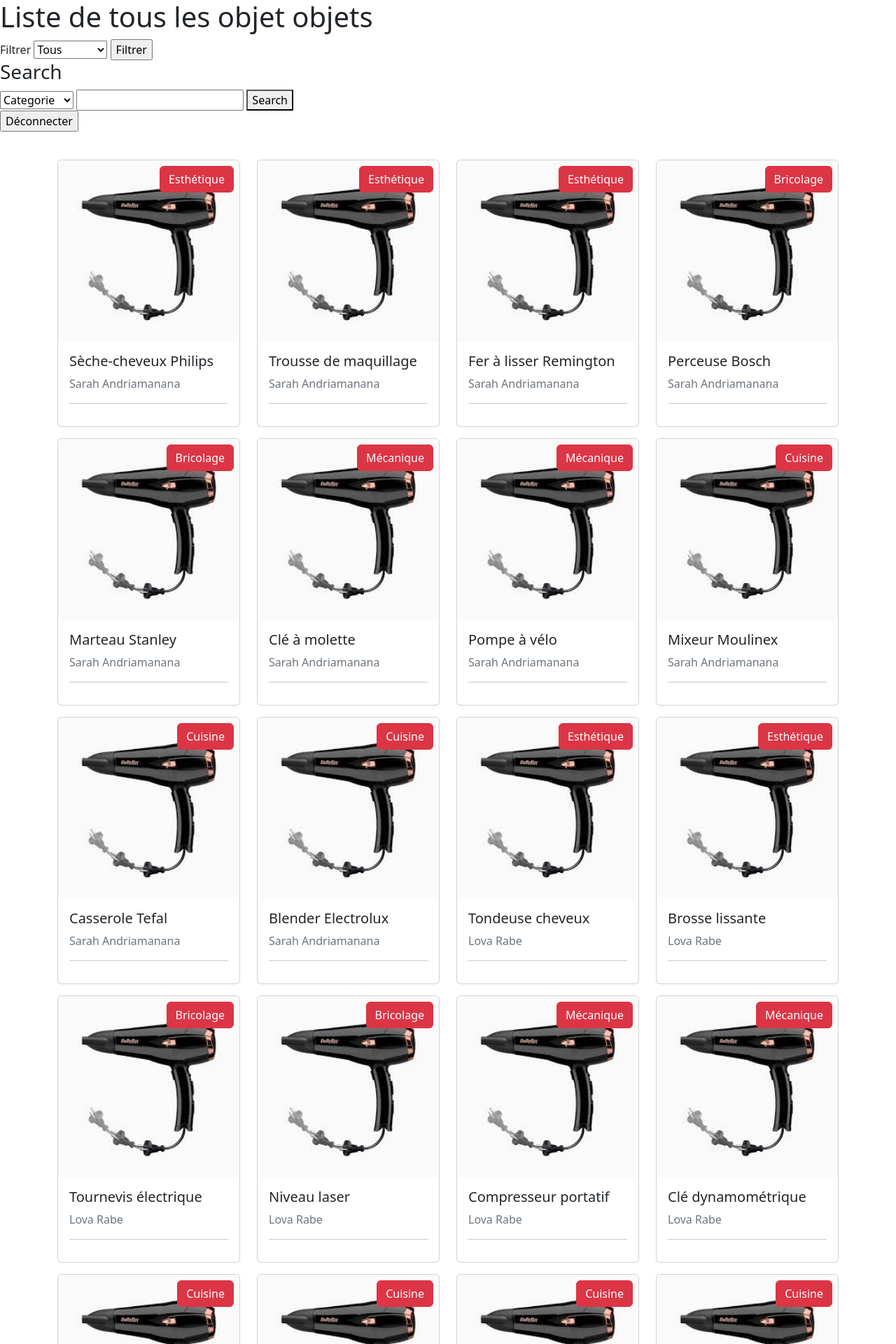
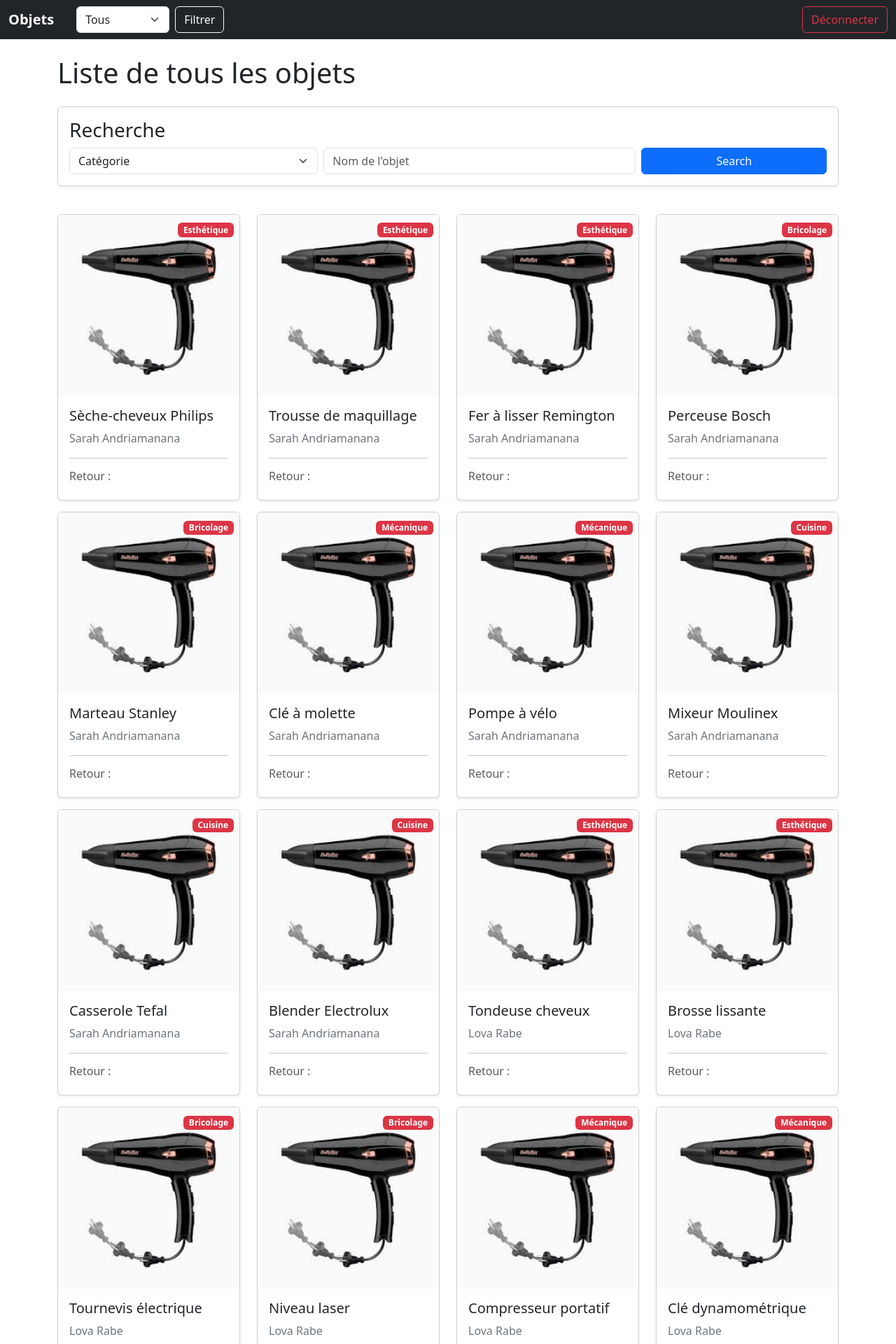
Before and after one commit to MandresyMC/projet-s2, a PHP site: page /pages/accueil.php in a window 1280 px wide. Shown: the top 1920 px of the page at 70% size. Run offline with PHP 8.4, Linux system fonts and the light colour scheme; data comes from the database, SQL or seed files in the repository.

Commit message:
add some css

```diff
--- a/pages/accueil.php
+++ b/pages/accueil.php
@@ -19,50 +19,68 @@
         <title>Document</title>
     </head>
     <body>
-        <h1>Liste de tous les objet objets</h1>
-        <form action="accueil.php">
-            <label for="filtre">Filtrer</label>
-            <select name="filtre" id="filtre">
+        <nav class="navbar navbar-expand-lg navbar-dark bg-dark">
+            <div class="container-fluid">
+                <a class="navbar-brand fw-bold" href="accueil.php">Objets</a>
+
+                <form class="d-flex me-auto ms-3" action="accueil.php" method="get">
+                <select name="filtre" id="filtre" class="form-select me-2">
                     <option value="">Tous</option>
                     <?php foreach($categories as $categorie) { ?>
                     <option value="<?= $categorie['nom_categorie'] ?>"><?= $categorie['nom_categorie'] ?></option>
                     <?php } ?>
                 </select>
-            <input type="submit" value="Filtrer">
+                <button class="btn btn-outline-light" type="submit">Filtrer</button>
                 </form>
-        <h3>Search</h3>
-        <form action="form-recherche.php" method="get">
-            <select name="categorie" id="">
-                <option value="">Categorie</option>
+
+                <form class="d-flex" action="../inc/deconnexion.php">
+                <button type="submit" class="btn btn-outline-danger">Déconnecter</button>
+                </form>
+            </div>
+        </nav>
+
+        <div class="container mt-4">
+            <h1 class="mb-4">Liste de tous les objets</h1>
+
+            <div class="card p-3 mb-4 shadow-sm">
+                <h3>Recherche</h3>
+                <form action="form-recherche.php" method="get" class="row g-2">
+                <div class="col-md-4">
+                    <select name="categorie" class="form-select">
+                    <option value="">Catégorie</option>
                     <?php foreach($categories as $categorie) { ?>
                         <option value="<?= $categorie['nom_categorie'] ?>"><?= $categorie['nom_categorie'] ?></option>
                     <?php } ?>
                     </select>
-            <input type="text" name="nom_objet">
-            <button>Search</button>
+                </div>
+                <div class="col-md-5">
+                    <input type="text" name="nom_objet" class="form-control" placeholder="Nom de l'objet">
+                </div>
+                <div class="col-md-3">
+                    <button type="submit" class="btn btn-primary w-100">Search</button>
+                </div>
                 </form>
-        <form action="../inc/deconnexion.php">
-            <input type="submit" value="Déconnecter">
-        </form>
-        <br>
-        <div class="container">
+            </div>
+
             <div class="row">
                 <?php foreach($objets as $objet) { ?>
                 <div class="col-md-3">
-                    <div class="card mt-3">
+                    <div class="card mt-3 position-relative shadow-sm">
                     <img src="../assets/<?= $objet['nom_image'] ?>" class="card-img-top" alt="<?= $objet['nom_image'] ?>">
                     <div class="card-body">
                         <h5 class="card-title"><?=  $objet['nom_objet'] ?></h5>
                         <p class="card-text text-secondary"><?= $objet['nom'] ?></p>
                         <hr>
-                            <h5 class=""> <?= $objet['date_retour'] ?></h5>
+                        <h6 class="text-muted">Retour : <?= $objet['date_retour'] ?></h6>
                     </div>
                     <div class="position-absolute top-0 end-0 p-2">
-                            <button type="button" class="btn btn-danger"><?= $objet['nom_categorie']  ?></button>
+                        <span class="badge bg-danger"><?= $objet['nom_categorie']  ?></span>
                     </div>
                     </div>
                 </div>
                 <?php } ?>
             </div>
+        </div>
+
     </body>
 </html>
```
Lines whose indentation alone changed are shown as unchanged.
